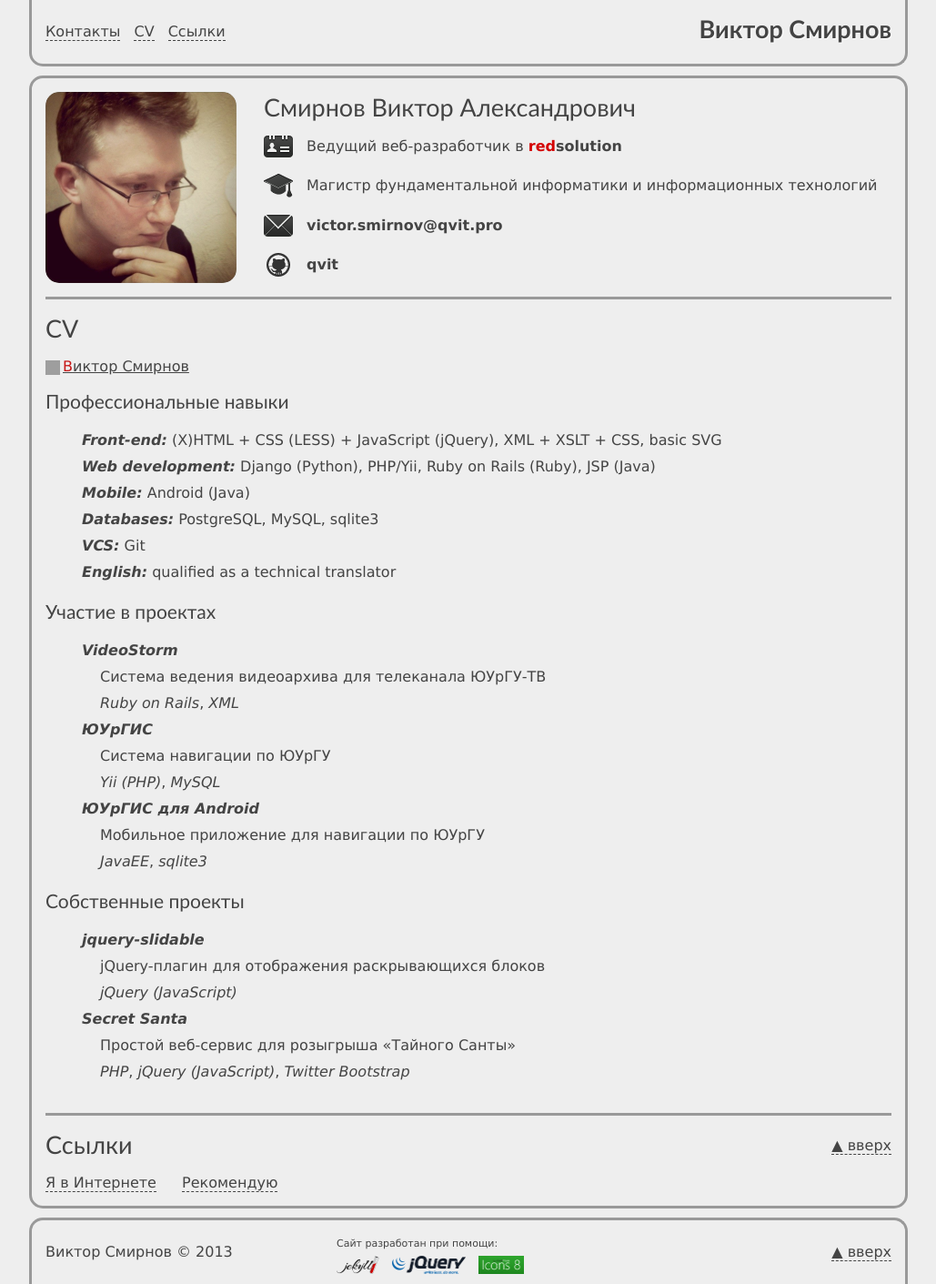
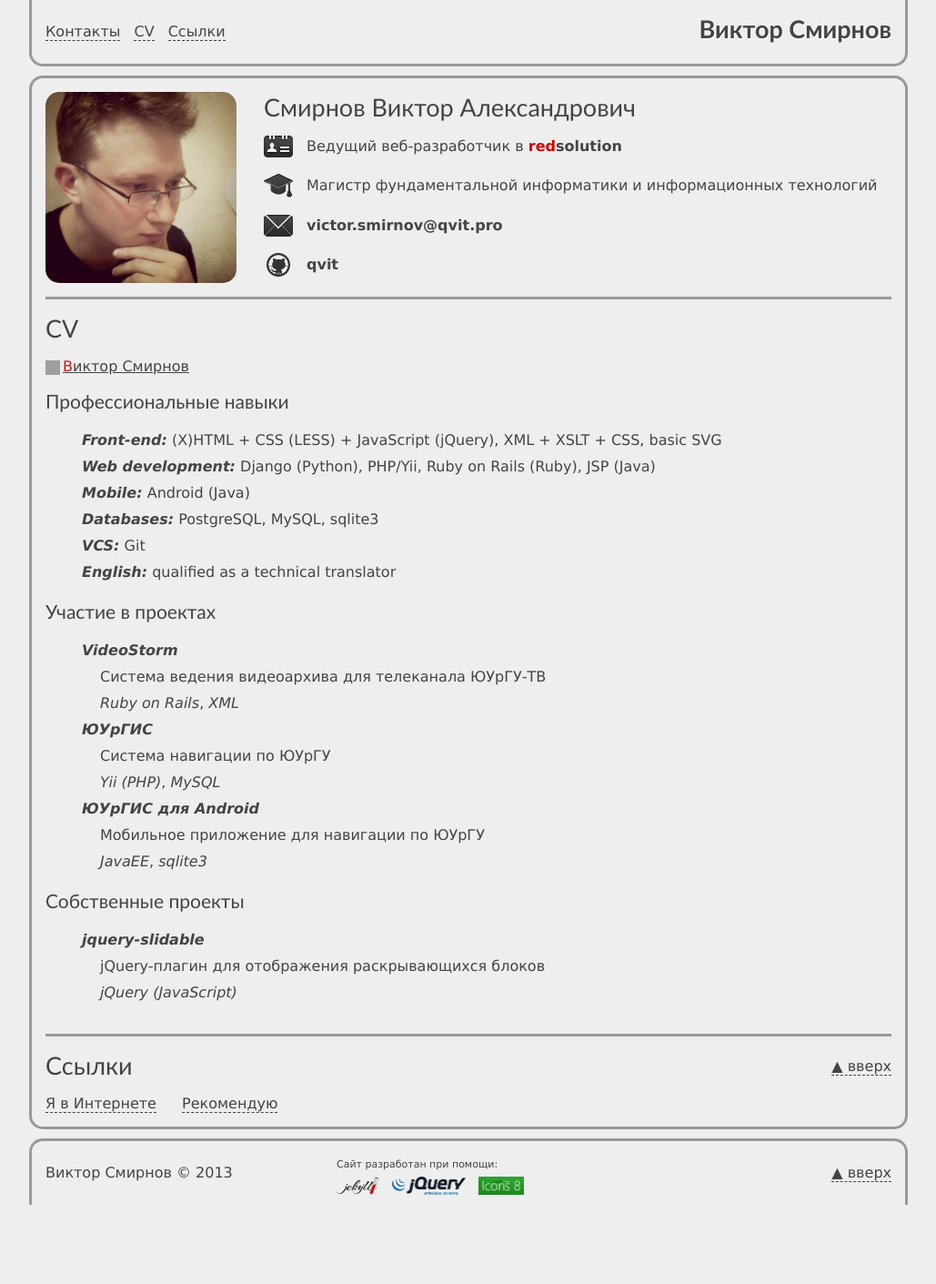
Before and after one commit to qvit/qvit.github.io, a Jekyll site: the page built from index.html, in a window 1280 px wide. Shown: the whole page at 91% size, without its empty margins (125-1154 px from the left). Built offline with Jekyll 4.4.1, drawn with Linux system fonts in a browser that asks for light colours; nearby versions of some CDN libraries; comment, search, counter and statistics services are not loaded; after the commit the page ends 1324 px from its top, so only the background shows below that; grey boxes are pictures that could not be loaded.

Commit message:
- Убрал из Собственных проектов Secret Santa

```diff
--- a/_includes/cv.html
+++ b/_includes/cv.html
@@ -75,14 +75,5 @@
 				<em>jQuery (JavaScript)</em>
 			</div>
 		</li>
-		<li>
-			<span class="category">
-				<a class="hidden" href="http://secret-santa.qvit.pro/">Secret Santa</a>
-			</span>
-			<div class="desc">
-				Простой веб-сервис для розыгрыша &laquo;Тайного Санты&raquo;<br/>
-				<em>PHP</em>, <em>jQuery (JavaScript)</em>, <em>Twitter Bootstrap</em>
-			</div>
-		</li>
 	</ul>
 </div>
```
